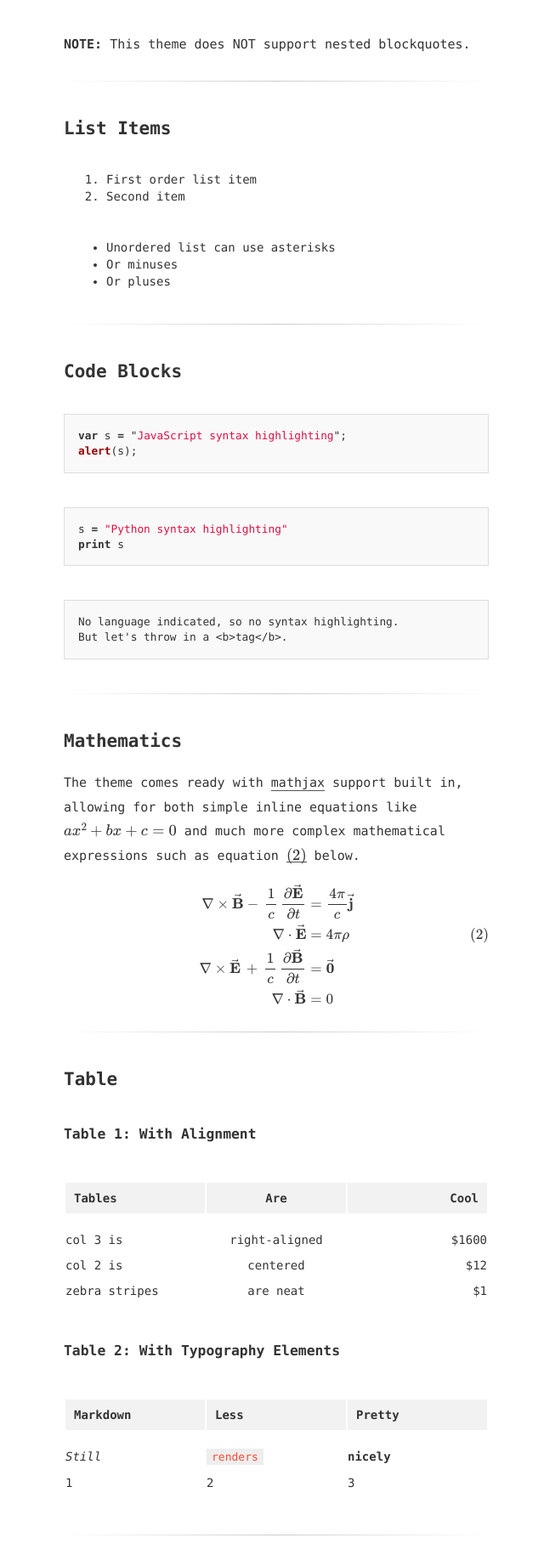
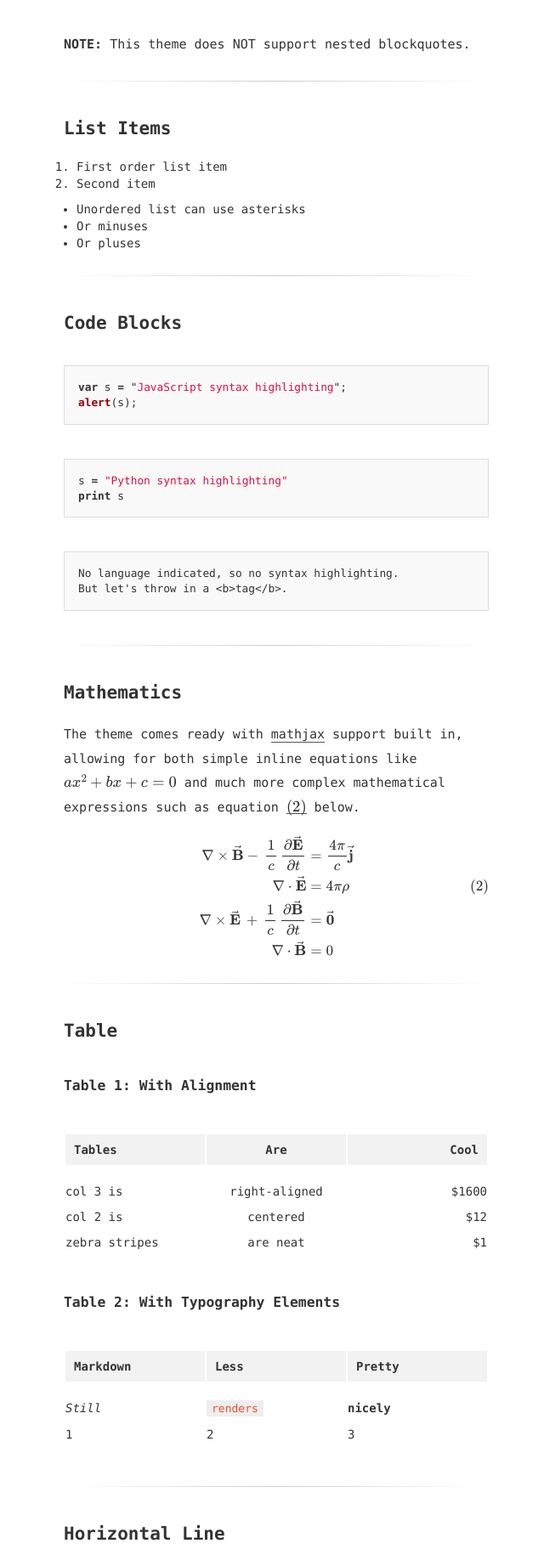
Before and after one commit to earayu/earayu, a Jekyll site: the page built from 2016-10-18-very-long-title-post.md, in a window 1280 px wide. Shown: the part 1605-3448 px from the top of the page at 85% size, without its empty margins (315-955 px from the left). Built offline with Jekyll 4.4.1, drawn with Linux system fonts in a browser that asks for light colours; formulas are drawn with MathJax 3.

Commit message:
css ul ol

```diff
--- a/_sass/main.scss
+++ b/_sass/main.scss
@@ -121,8 +121,12 @@ iframe {
 }
 ul,
 ol {
+  /*
   margin: 40px 0;
   padding-left: 50px;
+  */
+  margin: 10px 0;
+  padding-left: 15px;
   li {
     word-wrap: break-word;
   }
```
